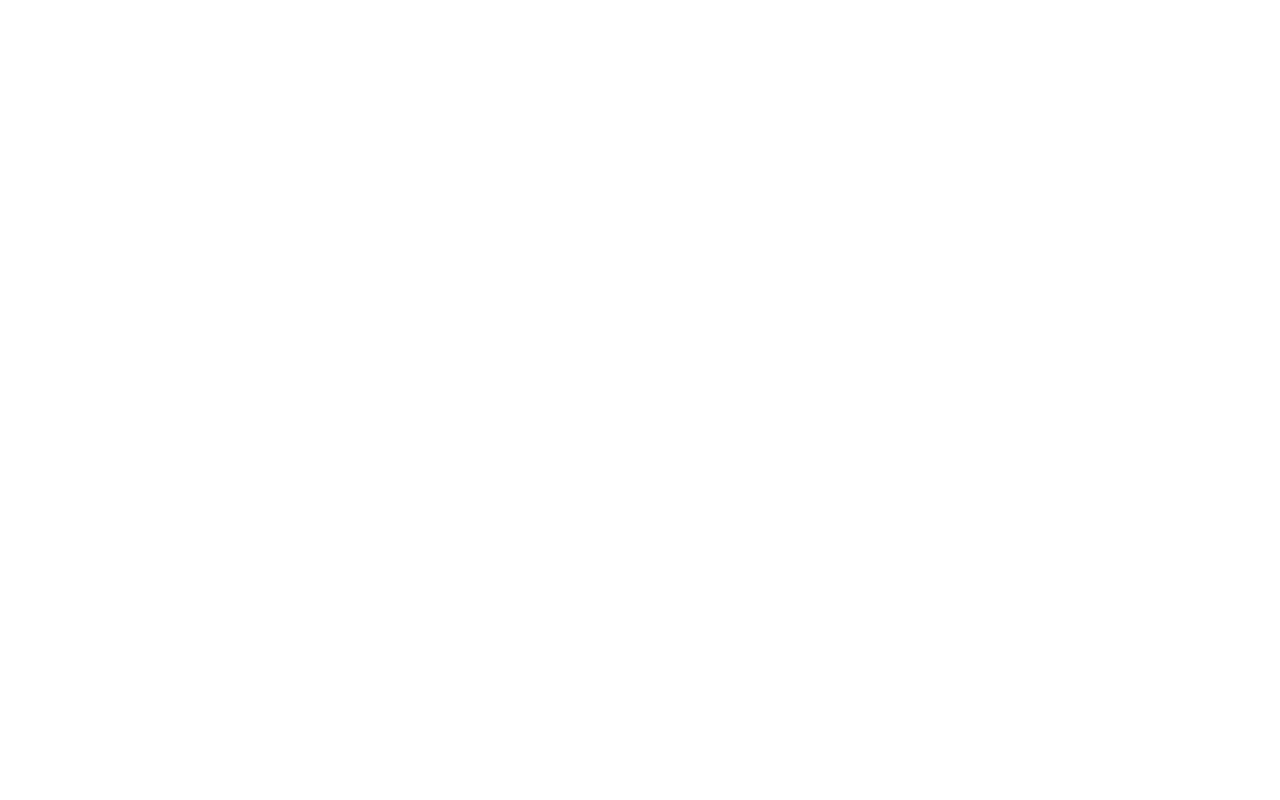
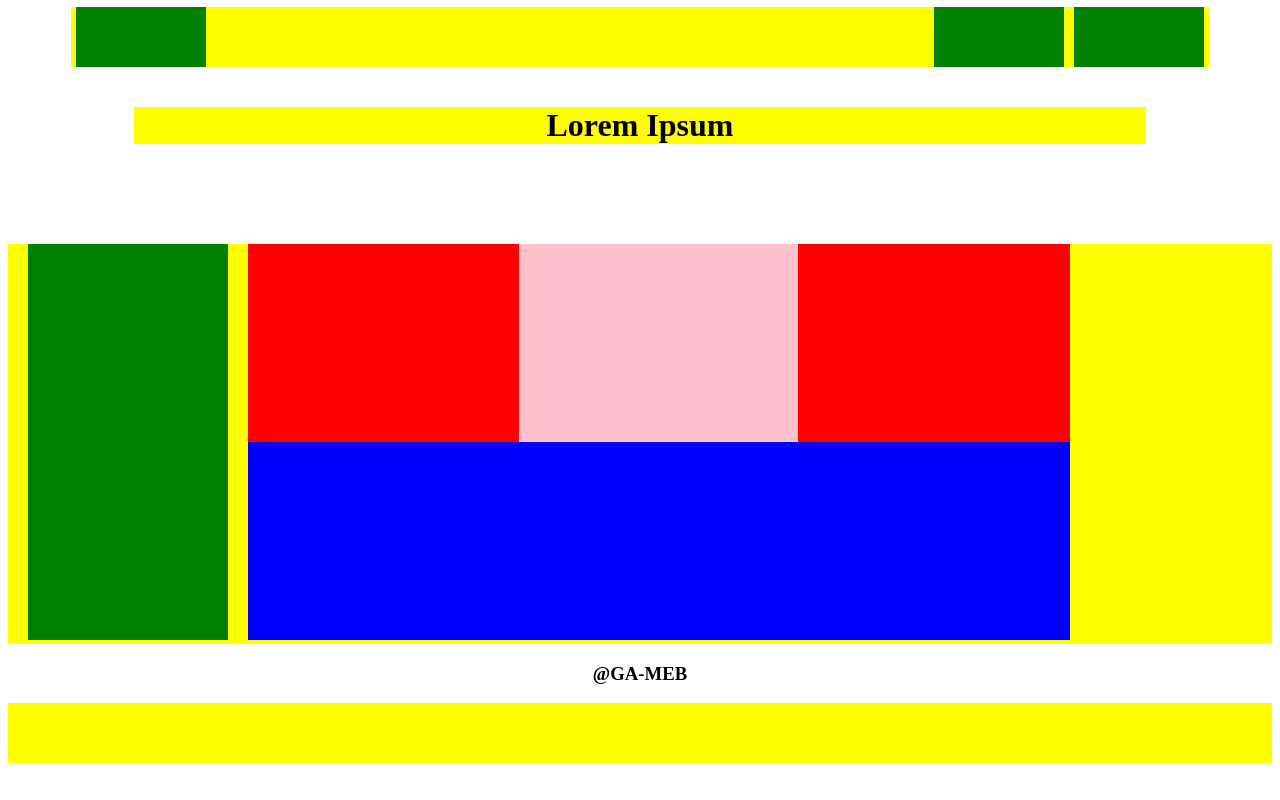
Before and after one commit to ga-wdi-remote/html-css-layout-exercise, a plain HTML site: page index.html in a window 1280 px wide. Drawn offline with Linux system fonts and the light colour scheme.

Commit message:
Add solution code
Meet main requirements

```diff
--- a/index.html
+++ b/index.html
@@ -14,3 +14,41 @@ See LICENSE for details.
 
   </body>
 </html>
+<!--
+General Assembly, WDI (Web Development Immersive) Remote, Cohort 02 (R2D2)
+Copyright (C) 2016 Matt Brendzel under the GNU General Public License.
+See LICENSE for details.
+-->
+<!DOCTYPE html>
+<html>
+  <head>
+    <meta charset="utf-8">
+    <link rel='stylesheet' type='text/css' href='main.css'>
+    <title>Layout Challenge</title>
+  </head>
+  <body>
+    <header>
+      <nav>
+        <div class='left-box'></div>
+        <div class='right-box'></div>
+        <div class='right-box'></div>
+      </nav>
+    </header>
+    <h1> Lorem Ipsum </h1>
+    <div class='container'>
+      <aside></aside>
+      <main>
+        <section class='top-row'>
+          <div></div>
+          <div></div>
+          <div></div>
+        </section>
+        <section class='bottom-row'>
+          <div></div>
+        </section>
+      </main>
+    </div>
+    <h3>@GA-MEB</h3>
+    <footer></footer>
+  </body>
+</html>
--- a/main.css
+++ b/main.css
@@ -4,5 +4,78 @@ Copyright (C) 2016 Matt Brendzel under the GNU General Public License.
 See LICENSE for details.
 */
 body {
+  text-align: center;
+}
 
+nav {
+  background-color: yellow;
+  margin: -1px 5% 40px;
+  height: 60px;
 }
+
+nav > div {
+  height: 100%;
+  width: 130px;
+  margin: 0 5px 0;
+  background-color: green;
+}
+
+nav > .left-box {
+  float: left;
+}
+nav > .right-box {
+  float: right;
+}
+
+h1 {
+  background-color: yellow;
+  margin: 0 10% 100px;
+}
+
+.container {
+  background-color: yellow;
+  margin: 100px, 0, 100px;
+  height: 400px;
+}
+
+aside {
+  background-color: green;
+  margin: 0 20px 0;
+  height: 99%;
+  width: 200px;
+  float: left;
+}
+
+main {
+  background-color: green;
+  height: 99%;
+  float: left;
+  width: 65%;
+}
+
+section {
+  float: left;
+  height: 50%;
+  width: 100%;
+}
+
+.top-row > div {
+  float: left;
+  height: 100%;
+  background-color: red;
+  width: 33%;
+}
+.top-row > div:nth-child(2){
+  background-color: pink;
+  width: 34%;
+}
+.bottom-row > div{
+  height: 100%;
+  width: 100%;
+  background-color: blue;
+}
+
+footer {
+  height: 60px;
+  background-color: yellow;
+}
```
